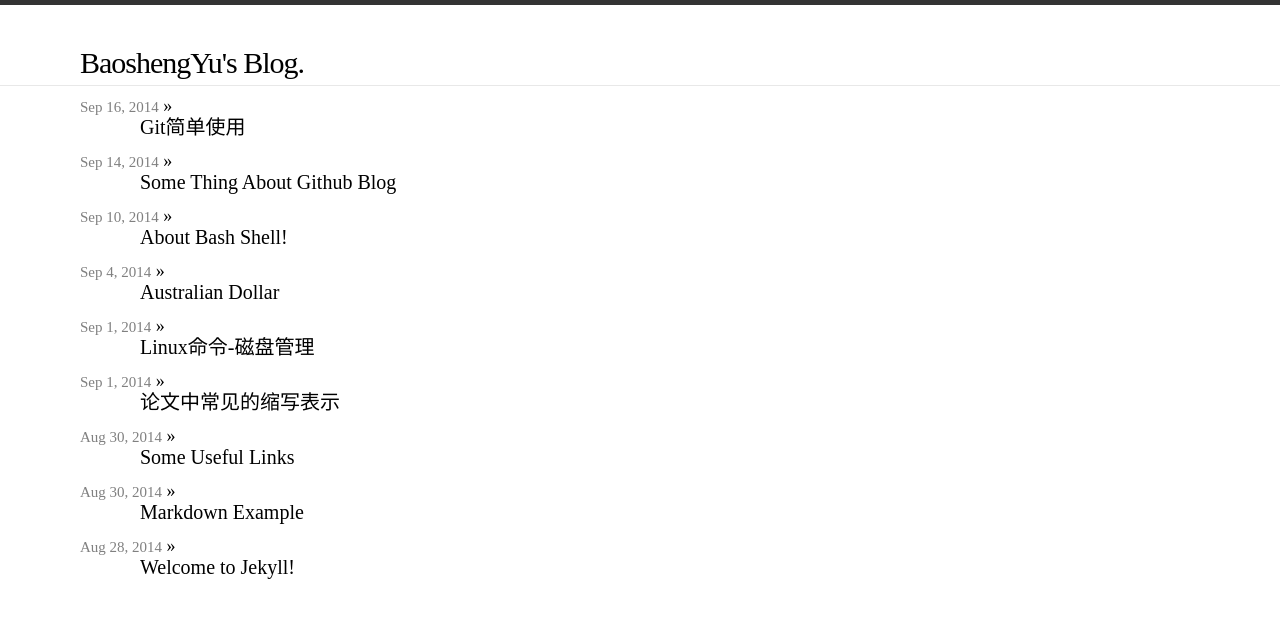
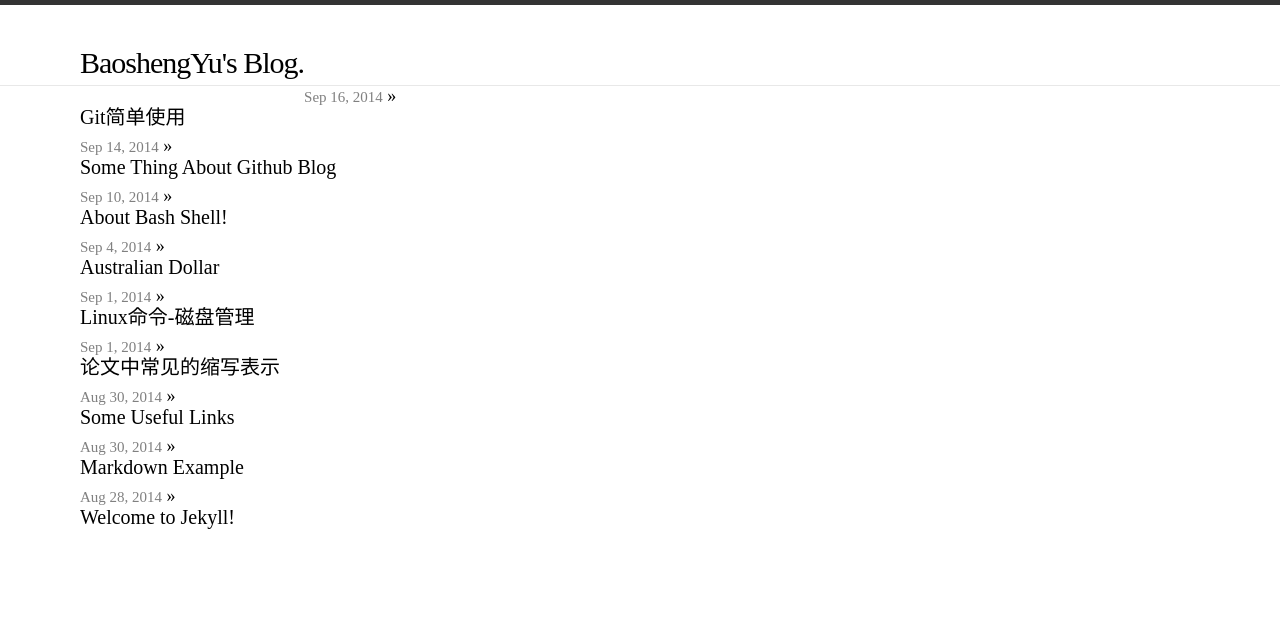
Before and after one commit to codeybs/blog, a Jekyll site: the page built from index.html, in a window 1280 px wide. Shown: the top 618 px of the page. Built offline with Jekyll 4.4.1, drawn with Linux system fonts in a browser that asks for light colours.

Commit message:
Update main.css

```diff
--- a/css/main.css
+++ b/css/main.css
@@ -163,9 +163,8 @@
 .posts { list-style-type: none; }
 
 .posts li {
-	margin-bottom: 10px;margin-top:10px; border:none thin;
+	margin-bottom: 10px;margin-top:0px; border:none thin;
 	display:block;
-	height:45px;
 	 }
 
 .posts .post-link {
@@ -173,7 +172,7 @@
   letter-spacing: 0px;
   display:block;
   padding-top:2px;
-  padding-left:60px;
+  padding-left:0px;
   color:black;
   font-weight:300;
 }
```
